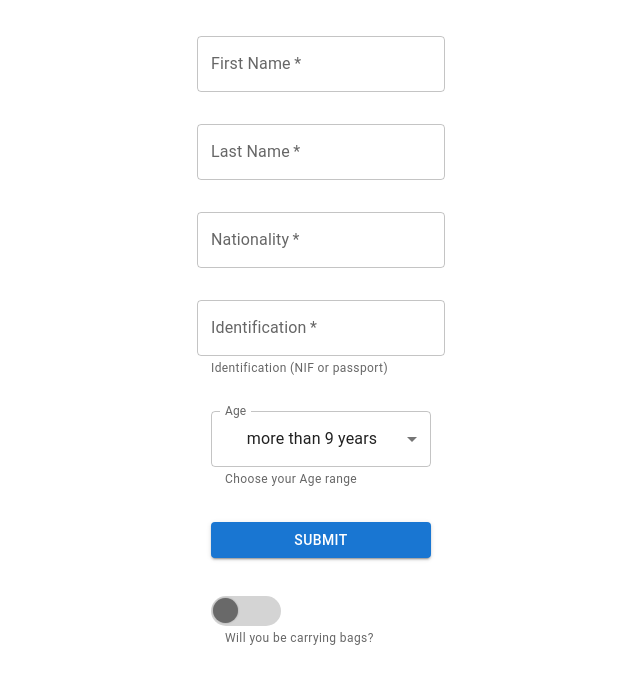
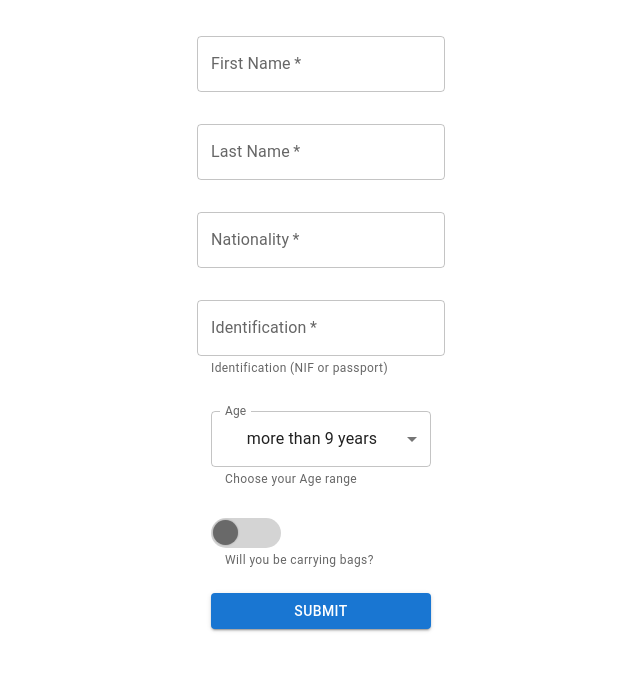
Before and after one commit to GeorgiaAsimaki/flight-service_frontend, a React (Create React App) app: page /passenger in a window 1280 px wide. Shown: the top 684 px of the page, without its empty margins (319-959 px from the left). Built offline with nearby package versions, Linux system fonts and the light colour scheme.

Commit message:
Passenger v3

```diff
--- a/src/components/Passenger.js
+++ b/src/components/Passenger.js
@@ -120,22 +120,20 @@ return (
                     <FormHelperText>Choose your Age range</FormHelperText>
                  </FormControl>
              </Grid>
-
              <Grid item xs={12}>
-                            <FormControl sx={{m: 2, top:20,  minWidth: 220 }}>
-                                <Button variant="contained" href="complete">
-                                    SUBMIT
-                                </Button>
-                            </FormControl>
-                          </Grid>
-
-         <Grid item xs={12}>
-            <FormControl sx={{m: 2, top:20,  minWidth: 220 }}>
+                <FormControl sx={{m: 2, top:10,  minWidth: 220 }}>
                     <Switch isOn={value} handleToggle={() => {setValue(!value);}}/>
                     <FormHelperText>Will you be carrying bags?</FormHelperText>
                     {value && (
                         <h6 style={{ color: 'red' , font: 'Arial'}}>Warning! There might be extra charges.</h6>
                     )}
+                </FormControl>
+             </Grid>
+             <Grid item xs={12}>
+                <FormControl sx={{m: 2,  minWidth: 220 }}>
+                    <Button variant="contained" href="complete" >
+                        SUBMIT
+                    </Button>
                 </FormControl>
              </Grid>
 
```
Lines whose indentation alone changed are shown as unchanged.
